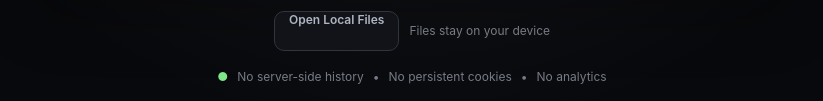
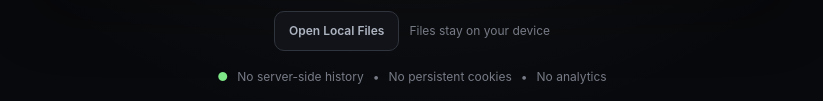
Before and after one commit to phants0/veilbrowse, a website: page public/index.html in a window 1280 px wide. Shown: the part 418-519 px from the top of the page, without its empty margins (228-1051 px from the left). Drawn offline with Linux system fonts and the light colour scheme.

Commit message:
Center local file picker label text

```diff
--- a/public/styles.css
+++ b/public/styles.css
@@ -305,3 +305,11 @@ h1 {
 
 .file-picker-button { position:relative; overflow:hidden; }
 .local-file-input { position:absolute; inset:0; width:100%; height:100%; opacity:0; cursor:pointer; }
+
+.file-picker-button {
+  display:inline-flex;
+  align-items:center;
+  justify-content:center;
+  box-sizing:border-box;
+  line-height:1;
+}
```
